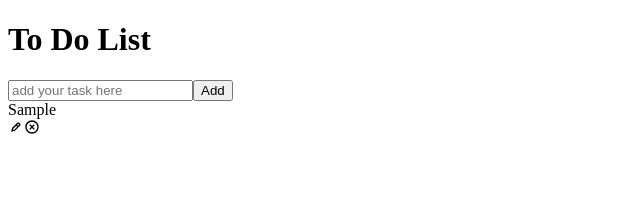
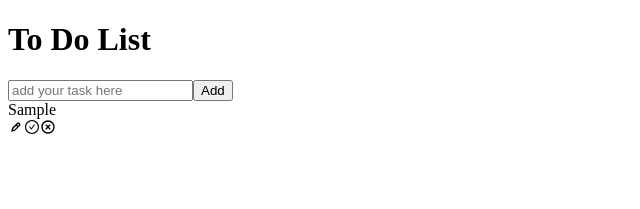
Before and after one commit to dulcevaleriana/to-do-app, a React (Create React App) app: page / in a window 1280 px wide. Both pictures are taken after typing "Sample" into the empty fields and a click on the button "Add". Shown: the top 209 px of the page, without its empty margins (0-640 px from the left). Built offline with nearby package versions, Linux system fonts and the light colour scheme.

Commit message:
create edit and delete function

```diff
--- a/src/components/ToDo.js
+++ b/src/components/ToDo.js
@@ -1,6 +1,7 @@
 import React, {useState} from 'react';
 import {GrFormEdit} from 'react-icons/gr';
 import {RiCloseCircleLine} from 'react-icons/ri';
+import {AiOutlineCheckCircle} from 'react-icons/ai';
 
 export default function ToDo(props){
     const [editTask, setEditTask] = useState({
@@ -9,13 +10,14 @@ export default function ToDo(props){
     })
 
     return props.toDoArray.map((toDoItems, key) => (
-        <div className={toDoItems.isCompleted ? "class-completed" : "class-still"} key={key}>
-            <div key={toDoItems.id} onClick={() => props.completeToDo(toDoItems.id)}>
+        <div className={toDoItems.isCompleted === true ? "class-completed" : "class-still"} key={key}>
+            <div>
                 {toDoItems.taskName}
             </div>
             <div>
-                <GrFormEdit/>
-                <RiCloseCircleLine/>
+                <GrFormEdit onClick={() => props.editTask(toDoItems.id)}/>
+                <AiOutlineCheckCircle onClick={() => props.completeToDo(toDoItems.id)}/>
+                <RiCloseCircleLine onClick={() => props.removeTask(toDoItems.id)}/>
             </div>
         </div>
     ))
--- a/src/components/ToDoForm.js
+++ b/src/components/ToDoForm.js
@@ -9,7 +9,7 @@ export default function ToDoForm(props){
         props.onSubmit({
             id: Math.floor(Math.random() * 1000),
             taskName: inputListName,
-            isCompleted:false
+            // isCompleted:false
         });
 
         setInputListName('');
--- a/src/components/ToDoList.js
+++ b/src/components/ToDoList.js
@@ -13,21 +13,35 @@ export default function ToDoList(){
         setToDoArray(newToDoArray);
     }
 
+    const editTask = id => {
+
+    }
+
+    const removeTask = id => {
+        const removeTaskOfArray = [...toDoArray].filter(toDoItems => toDoItems.id !== id);
+        setToDoArray(removeTaskOfArray);
+    }
+
     const completeToDo = id =>{
-        let updateToDo = toDoArray.map(task => {
-            if(task.id === id){
-                task.isCompleted = !task.isCompleted;
-            }
-            return toDoArray;
-        });
-        setToDoArray(updateToDo);
+        // let updateToDo = toDoArray.map(task => {
+        //     if(task.id === id){
+        //         task.isCompleted = !task.isCompleted;
+        //     }
+        //     return toDoArray;
+        // });
+        // setToDoArray(updateToDo);
     }
 
     return(
         <div className='class-ToDoList'>
             <h1>To Do List</h1>
             <ToDoForm onSubmit={addToDoArray}/>
-            <ToDo toDoArray={toDoArray} completeToDo={completeToDo}/>
+            <ToDo
+                toDoArray={toDoArray}
+                completeToDo={completeToDo}
+                editTask={editTask}
+                removeTask={removeTask}
+            />
         </div>
     )
 }
```
